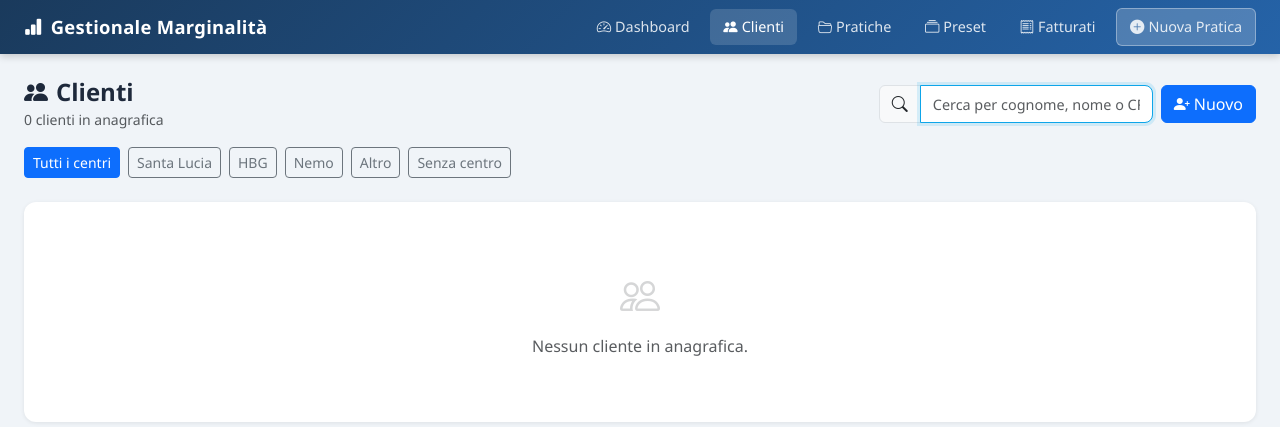
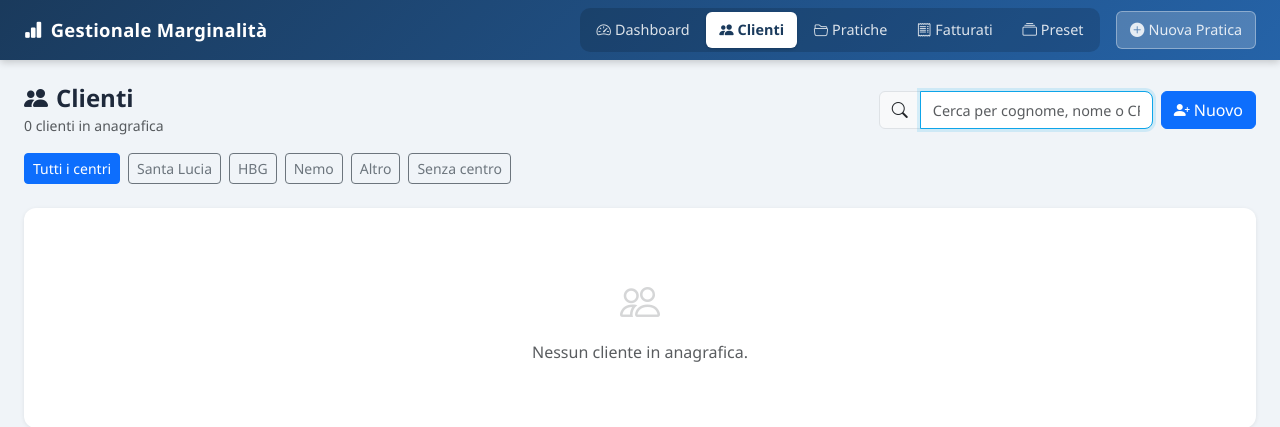
Before and after one commit to mattiamarsili-dot/gestionale-marginalita, a Flask app: page /clienti in a window 1280 px wide. Shown: the top 427 px of the page. Run offline with Flask 3, Linux system fonts and the light colour scheme; data that the repository does not hold is empty; some libraries are stand-ins or nearby versions.

Commit message:
style: nav superiore a schede affiancate, ordine Dashboard/Clienti/Pratiche/Fatturati/Preset
- raggruppa le 5 sezioni in un controllo segmentato (.nav-schede)
- riordina Fatturati prima di Preset
- scheda attiva evidenziata in bianco; Pratiche resta attiva anche su dettaglio/modifica

Co-Authored-By: Claude Opus 4.8 <noreply@anthropic.com>

```diff
--- a/static/style.css
+++ b/static/style.css
@@ -24,7 +24,11 @@ body {
 }
 .navbar-brand { font-size: 1.15rem; letter-spacing: .3px; }
 .nav-link { color: rgba(255,255,255,.85) !important; font-size: .9rem; border-radius: 6px; padding: .45rem .8rem !important; transition: background .2s; }
-.nav-link:hover, .nav-link.active { background: rgba(255,255,255,.15); color: #fff !important; }
+.nav-link:hover { background: rgba(255,255,255,.15); color: #fff !important; }
+/* Schede di navigazione affiancate (controllo segmentato) */
+.nav-schede { display: inline-flex; gap: 4px; padding: 4px; background: rgba(0,0,0,.15); border-radius: 10px; }
+.nav-schede .nav-link.active { background: #fff !important; color: var(--primary) !important; font-weight: 600; box-shadow: 0 1px 3px rgba(0,0,0,.2); }
+.nav-schede .nav-link.active:hover { background: #fff !important; color: var(--primary) !important; }
 .btn-nuova { background: rgba(255,255,255,.2); border: 1px solid rgba(255,255,255,.35) !important; }
 .btn-nuova:hover { background: rgba(255,255,255,.35) !important; }
 
--- a/templates/base.html
+++ b/templates/base.html
@@ -15,22 +15,24 @@
         <i class="bi bi-bar-chart-fill me-2"></i>Gestionale Marginalità
       </a>
       <div class="navbar-nav ms-auto d-flex align-items-center">
+        <div class="nav-schede">
           <a class="nav-link {% if request.endpoint == 'dashboard' %}active{% endif %}" href="{{ url_for('dashboard') }}">
             <i class="bi bi-speedometer2 me-1"></i>Dashboard
           </a>
-        <a class="nav-link ms-2 {% if request.endpoint in ['clienti', 'cliente_nuovo', 'cliente_dettaglio', 'cliente_modifica'] %}active{% endif %}" href="{{ url_for('clienti') }}">
+          <a class="nav-link {% if request.endpoint in ['clienti', 'cliente_nuovo', 'cliente_dettaglio', 'cliente_modifica'] %}active{% endif %}" href="{{ url_for('clienti') }}">
             <i class="bi bi-people-fill me-1"></i>Clienti
           </a>
-        <a class="nav-link ms-2 {% if request.endpoint == 'pratiche' %}active{% endif %}" href="{{ url_for('pratiche') }}">
+          <a class="nav-link {% if request.endpoint in ['pratiche', 'dettaglio_pratica', 'modifica_pratica'] %}active{% endif %}" href="{{ url_for('pratiche') }}">
             <i class="bi bi-folder2-open me-1"></i>Pratiche
           </a>
-        <a class="nav-link ms-2 {% if request.endpoint in ['presets', 'preset_nuovo', 'preset_modifica'] %}active{% endif %}" href="{{ url_for('presets') }}">
+          <a class="nav-link {% if request.endpoint == 'fatturati' %}active{% endif %}" href="{{ url_for('fatturati') }}">
+            <i class="bi bi-receipt me-1"></i>Fatturati
+          </a>
+          <a class="nav-link {% if request.endpoint in ['presets', 'preset_nuovo', 'preset_modifica'] %}active{% endif %}" href="{{ url_for('presets') }}">
             <i class="bi bi-collection me-1"></i>Preset
           </a>
-        <a class="nav-link ms-2 {% if request.endpoint == 'fatturati' %}active{% endif %}" href="{{ url_for('fatturati') }}">
-          <i class="bi bi-receipt me-1"></i>Fatturati
-        </a>
-        <a class="nav-link btn-nuova ms-2 {% if request.endpoint == 'nuova_pratica' %}active{% endif %}" href="{{ url_for('nuova_pratica') }}">
+        </div>
+        <a class="nav-link btn-nuova ms-3 {% if request.endpoint == 'nuova_pratica' %}active{% endif %}" href="{{ url_for('nuova_pratica') }}">
           <i class="bi bi-plus-circle-fill me-1"></i>Nuova Pratica
         </a>
         {% if session.get('autenticato') %}
```
Lines whose indentation alone changed are shown as unchanged.
